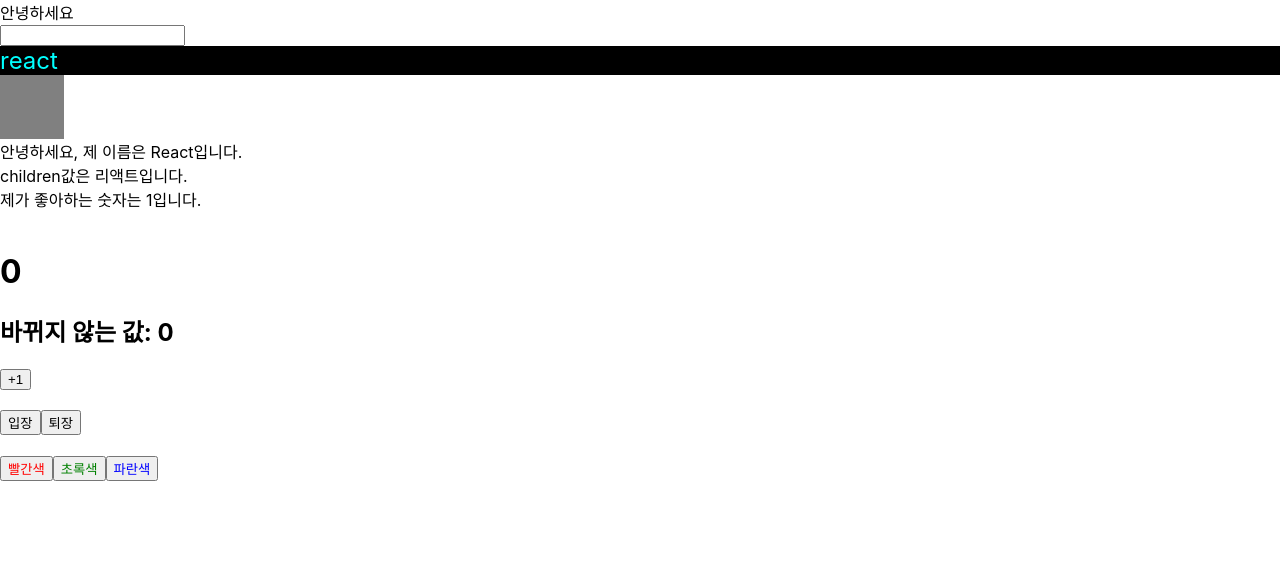
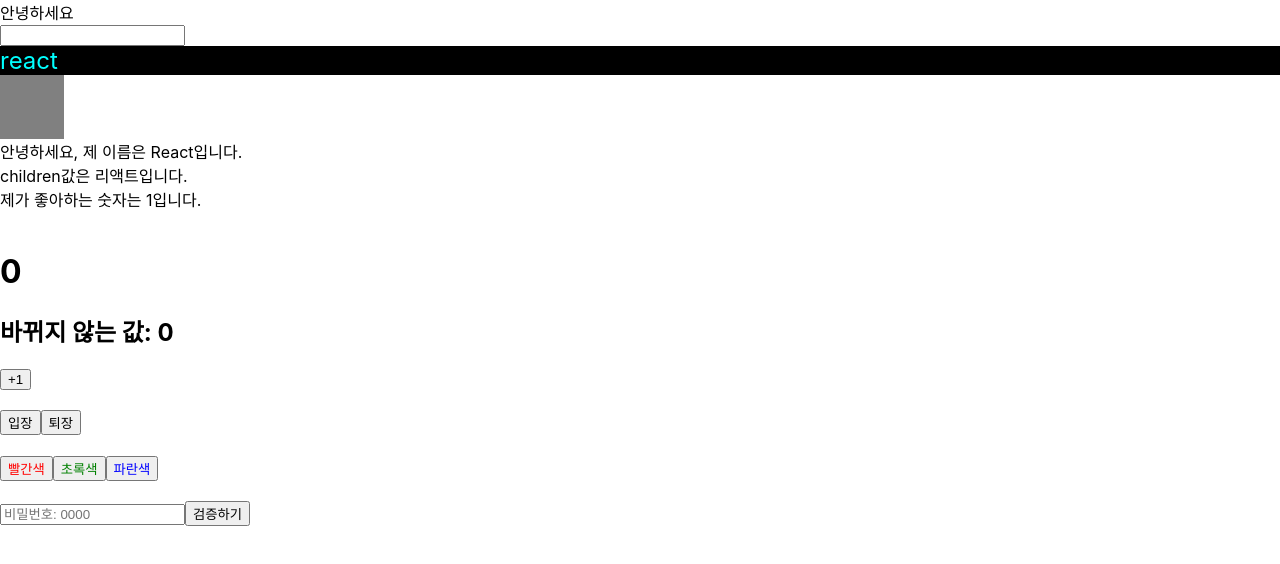
Before and after one commit to jinseonhwa/react, a React (Create React App) app: page / in a window 1280 px wide. Shown: the top 564 px of the page. Built offline with nearby package versions, Linux system fonts and the light colour scheme.

Commit message:
study ref: Dom

```diff
--- a/src/App.js
+++ b/src/App.js
@@ -3,6 +3,7 @@
 import MyComponent from "./MyComponent";
 import Counter from "./Counter";
 import Say from "./Say";
+import ValidationSample from "./ValidationSample";
 import './App.css';
 
 function App() {
@@ -31,6 +32,8 @@
       <Counter/>
       <br/>
       <Say/>
+      <br/>
+      <ValidationSample/>
     </>
   );
 }
--- /dev/null
+++ b/src/ValidationSample.css
@@ -0,0 +1,6 @@
+.success{
+  background-color: lightgreen;
+}
+.failure{
+  background-color: lightcoral;
+}
--- /dev/null
+++ b/src/ValidationSample.js
@@ -0,0 +1,42 @@
+import React, { Component } from 'react';
+import './ValidationSample.css';
+
+class ValidationSample extends Component {
+  state = {
+    password: '',
+    clicked: false,
+    validated: false
+  }
+  handleChange = (e) => {
+    this.setState({
+      password: e.target.value
+    });
+  }
+  handleButtonClick = () => {
+    this.setState({
+      clicked: true,
+      validated: this.state.password === '0000'
+    },
+    () => {
+      console.log(this.state);
+    });
+    this.example.focus();
+  }
+  render() {
+    return (
+      <div>
+        <input
+          type="password"
+          value={this.state.password}
+          onChange={this.handleChange}
+          className= {this.state.clicked ? (this.state.validated ? 'success' : 'failure') : ''}
+          placeholder = "비밀번호: 0000"
+          ref={(ref) => {this.example = ref}}
+        />
+        <button onClick={this.handleButtonClick}>검증하기</button>
+      </div>
+    );
+  }
+}
+
+export default ValidationSample;
```
